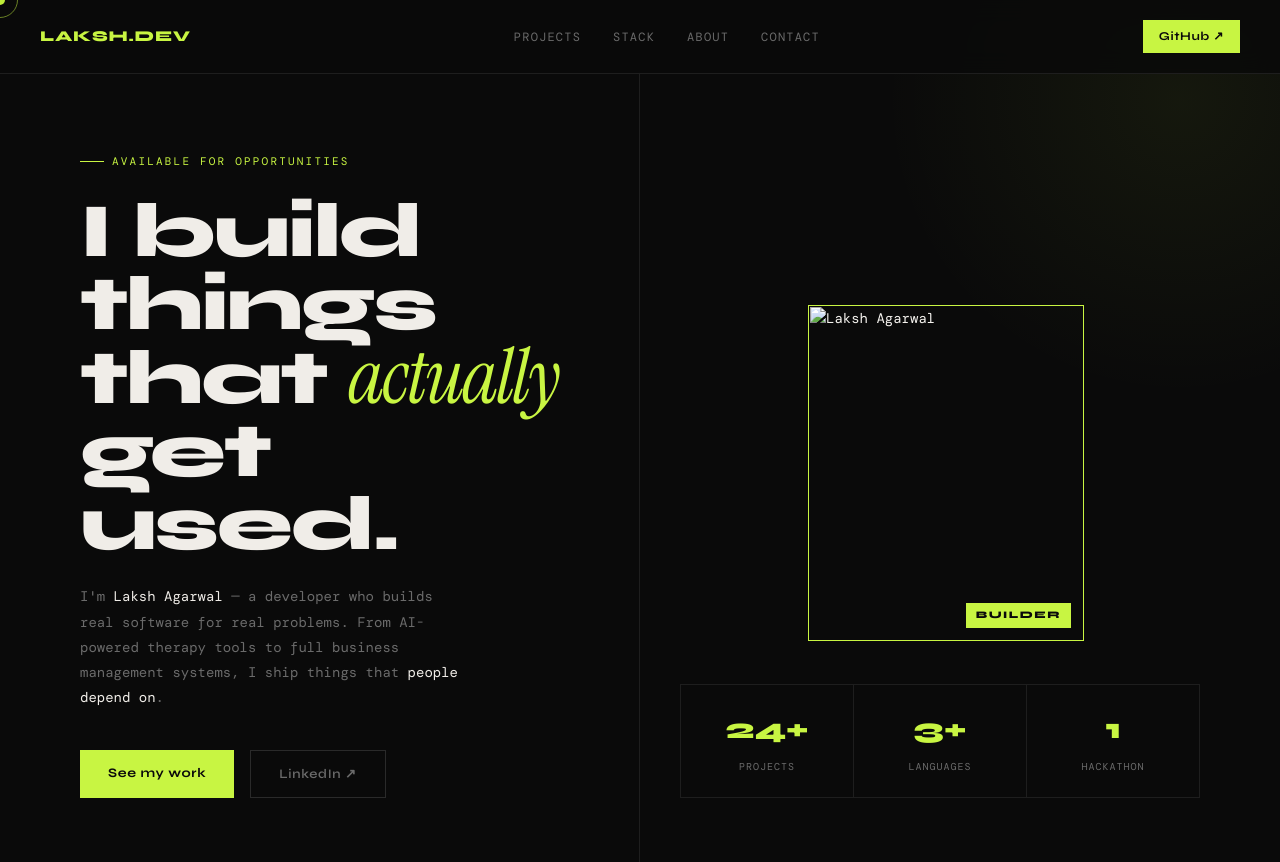
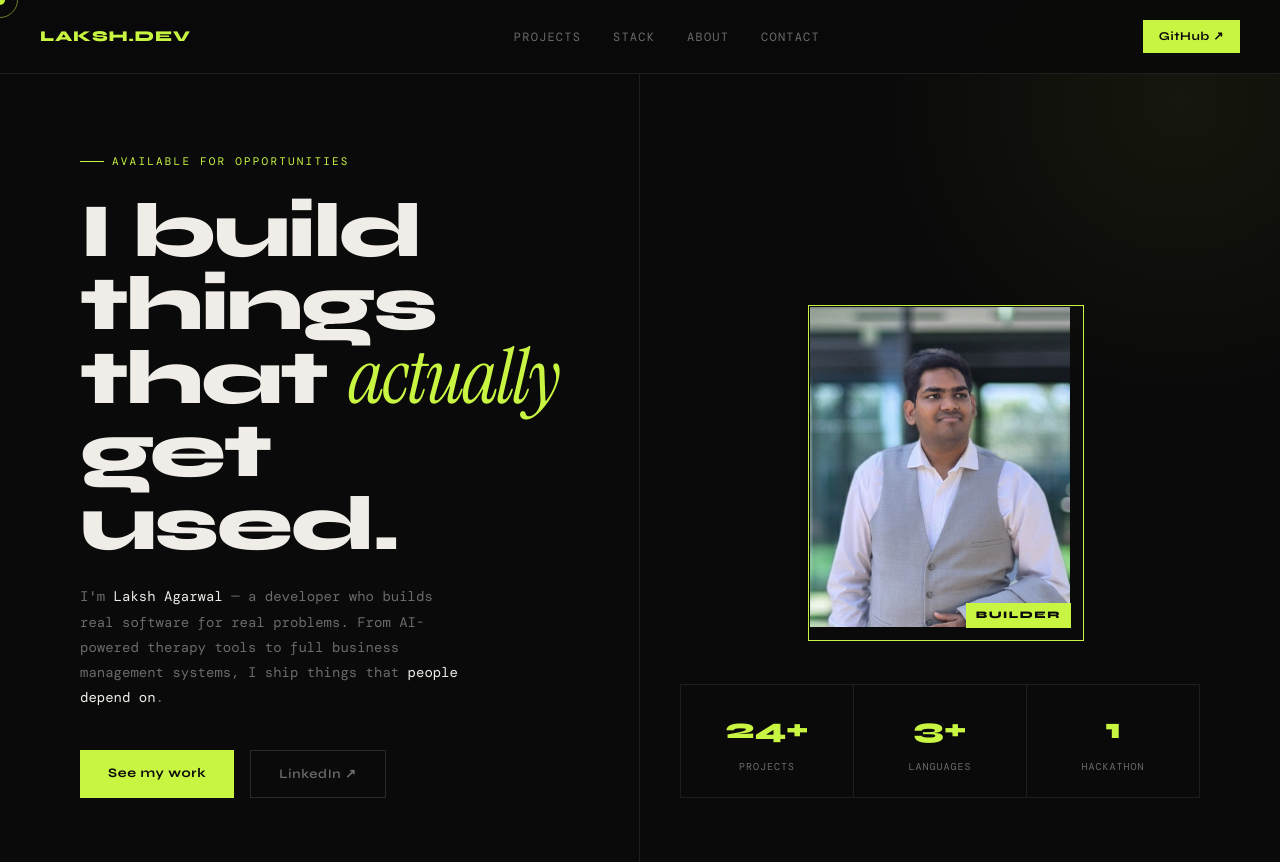
Before and after one commit to falcon-140/Portfolio, a plain HTML site: page index.html in a window 1280 px wide. Shown: the top 862 px of the page. Drawn offline with nearby package versions, Linux system fonts and the light colour scheme; a web font is replaced by a local one.

Commit message:
Update image source for LinkedIn profile picture

```diff
--- a/index.html
+++ b/index.html
@@ -141,7 +141,7 @@
   </div>
   <div class="hero-right">
     <div class="photo-frame">
-      <img src="linkedin_profile_pic.jpeg" alt="Laksh Agarwal">
+      <img src="./linkedin profile pic.jpeg" alt="Laksh Agarwal">
     </div>
     <div class="hero-stats">
       <div class="stat"><span class="stat-num">24+</span><span class="stat-label">Projects</span></div>
```
